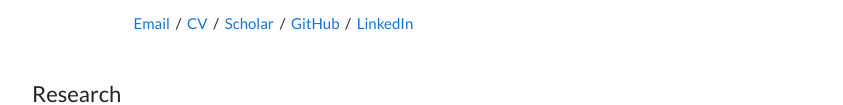
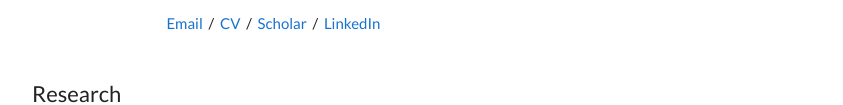
Before and after one commit to Ajeya02/Ajeya02.github.io, a plain HTML site: page index.html in a window 1280 px wide. Shown: the part 619-724 px from the top of the page, without its empty margins (218-1061 px from the left). Drawn offline with Linux system fonts and the light colour scheme.

Commit message:
Remove GitHub link
Co-Authored-By: Claude Opus 5.5 (1M context) <noreply@anthropic.com>

```diff
--- a/index.html
+++ b/index.html
@@ -52,7 +52,6 @@
         <a href="mailto:ajeya.mm@gmail.com">Email</a> &nbsp;/&nbsp;
         <a href="Ajeya_Mandikal_CV.pdf">CV</a> &nbsp;/&nbsp;
         <a href="https://scholar.google.com/citations?user=-vTP7yEAAAAJ&amp;hl=en">Scholar</a> &nbsp;/&nbsp;
-        <a href="https://github.com/Ajeya02">GitHub</a> &nbsp;/&nbsp;
         <a href="https://www.linkedin.com/in/ajeya-mandikal">LinkedIn</a>
       </p>
     </div>
```
